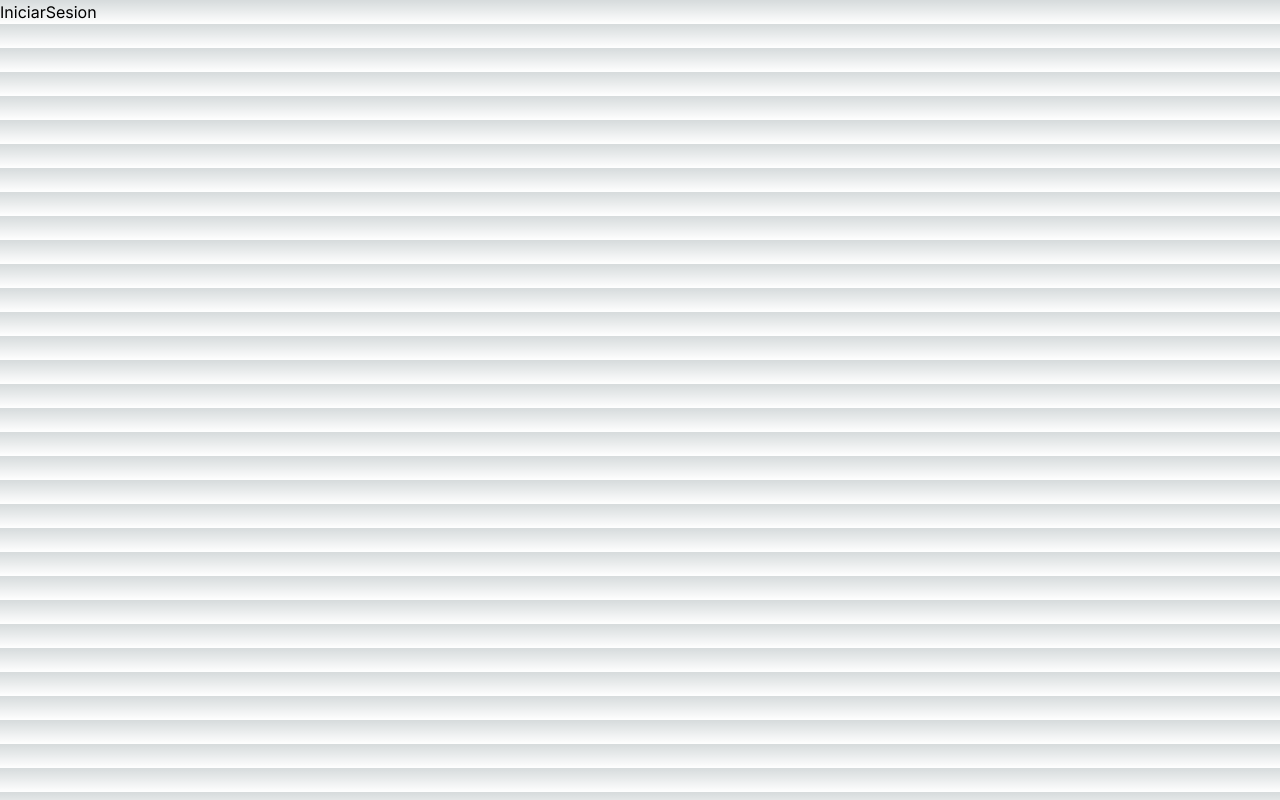
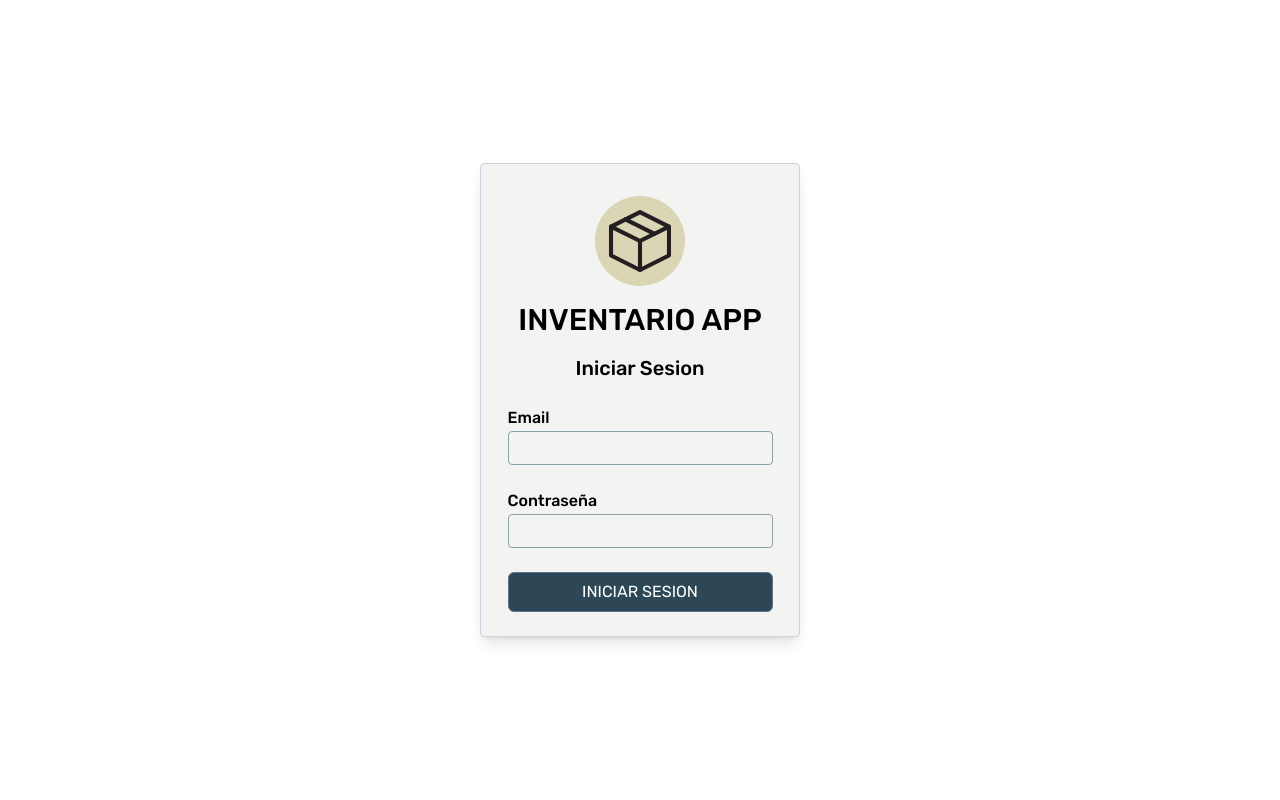
Before and after one commit to Libo033/inventario-app, a Next.js app: page /cuenta/iniciar_sesion in a window 1280 px wide. Built offline with nearby package versions, Linux system fonts and the light colour scheme.

Commit message:
En proceso creacion de IniciarSesion page

```diff
--- a/src/app/cuenta/iniciar_sesion/page.tsx
+++ b/src/app/cuenta/iniciar_sesion/page.tsx
@@ -1,7 +1,53 @@
+import Image from "next/image";
 import React from "react";
 
+// https://colormagic.app/palette/sNt5qw7vPMLc8RjPWyOJ
+
 const IniciarSesion = () => {
-  return <div>IniciarSesion</div>;
+  return (
+    <main className="h-screen w-screen grid place-content-center">
+      <div className="bg-[#f3f3f1] min-w-80 border border-slate-300 rounded shadow-lg">
+        <div className="flex justify-center pt-8">
+          <Image
+            className="bg-[#d9d5b5] rounded-full p-1"
+            src={"/img/inventario_logo.svg"}
+            alt="inventario app"
+            width={90}
+            height={90}
+          />
+        </div>
+        <h1 className="text-3xl py-4 text-center font-medium">
+          INVENTARIO APP
+        </h1>
+        <h2 className="text-xl text-center font-medium">Iniciar Sesion</h2>
+        <form className="w-full" action="post">
+          <div className="w-full flex flex-col items-center pt-6">
+            <label className="w-10/12 text-left font-medium" htmlFor="email">
+              Email
+            </label>
+            <input
+              className="w-10/12 bg-transparent focus:bg-white focus:border-[#2e4756] border border-[#8ca1a6] px-[4px] py-1 mt-px rounded outline-none"
+              type="email"
+            />
+          </div>
+          <div className="w-full flex flex-col items-center pt-6">
+            <label className="w-10/12 text-left font-medium" htmlFor="email">
+              Contraseña
+            </label>
+            <input
+              className="w-10/12 bg-transparent focus:bg-white focus:border-[#2e4756] border border-[#8ca1a6] px-[4px] py-1 mt-px rounded outline-none"
+              type="password"
+            />
+          </div>
+          <div className="py-6 flex justify-center">
+            <button className="bg-[#2e4756] uppercase text-white border border-slate-500 rounded-md w-10/12 h-10">
+              iniciar sesion
+            </button>
+          </div>
+        </form>
+      </div>
+    </main>
+  );
 };
 
 export default IniciarSesion;
--- a/src/app/globals.css
+++ b/src/app/globals.css
@@ -3,31 +3,10 @@
 @tailwind utilities;
 
 :root {
-  --foreground-rgb: 0, 0, 0;
-  --background-start-rgb: 214, 219, 220;
-  --background-end-rgb: 255, 255, 255;
 }
 
-@media (prefers-color-scheme: dark) {
-  :root {
-    --foreground-rgb: 255, 255, 255;
-    --background-start-rgb: 0, 0, 0;
-    --background-end-rgb: 0, 0, 0;
-  }
+* {
+  padding: 0;
+  margin: 0;
+  box-sizing: border-box;
 }
-
-body {
-  color: rgb(var(--foreground-rgb));
-  background: linear-gradient(
-      to bottom,
-      transparent,
-      rgb(var(--background-end-rgb))
-    )
-    rgb(var(--background-start-rgb));
-}
-
-@layer utilities {
-  .text-balance {
-    text-wrap: balance;
-  }
-}
--- a/src/app/layout.tsx
+++ b/src/app/layout.tsx
@@ -1,8 +1,8 @@
 import type { Metadata } from "next";
-import { Inter } from "next/font/google";
+import { Inter, Rubik } from "next/font/google";
 import "./globals.css";
 
-const inter = Inter({ subsets: ["latin"] });
+const rubik = Rubik({ subsets: ["latin"] });
 
 export const metadata: Metadata = {
   title: "Create Next App",
@@ -16,7 +16,7 @@ export default function RootLayout({
 }>) {
   return (
     <html lang="en">
-      <body className={inter.className}>{children}</body>
+      <body className={rubik.className}>{children}</body>
     </html>
   );
 }
```
Also changed, not shown: public/img/inventario_logo.svg (added).
